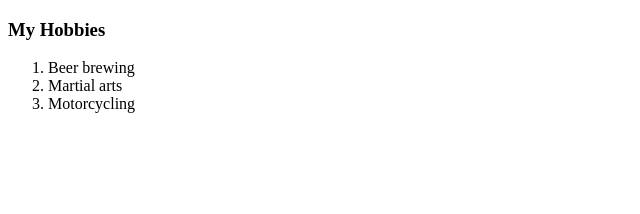
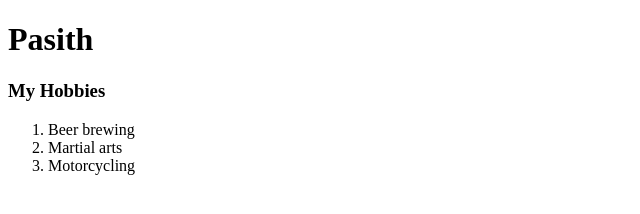
Before and after one commit to SupunChamuditha/html-portfolio, a plain HTML site: page My_Hobbies.html in a window 1280 px wide. Shown: the whole page, without its empty margins (0-640 px from the left). Drawn offline with Linux system fonts and the light colour scheme.

Commit message:
Update My_Hobbies.html

```diff
--- a/My_Hobbies.html
+++ b/My_Hobbies.html
@@ -6,6 +6,7 @@
     <title>My Hibbies</title>
 </head>
 <body>
+    <h1>Pasith</h1>
     <h3>My Hobbies</h3>
     <ol>
         <li>Beer brewing</li>
```
